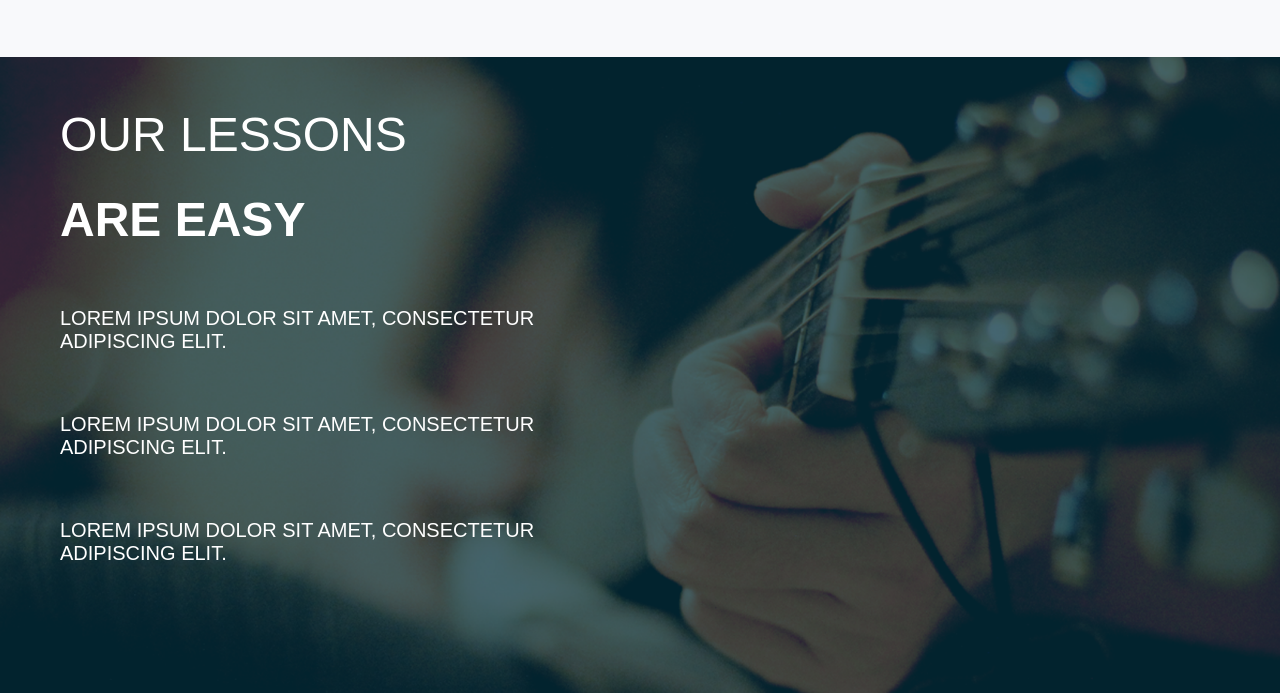
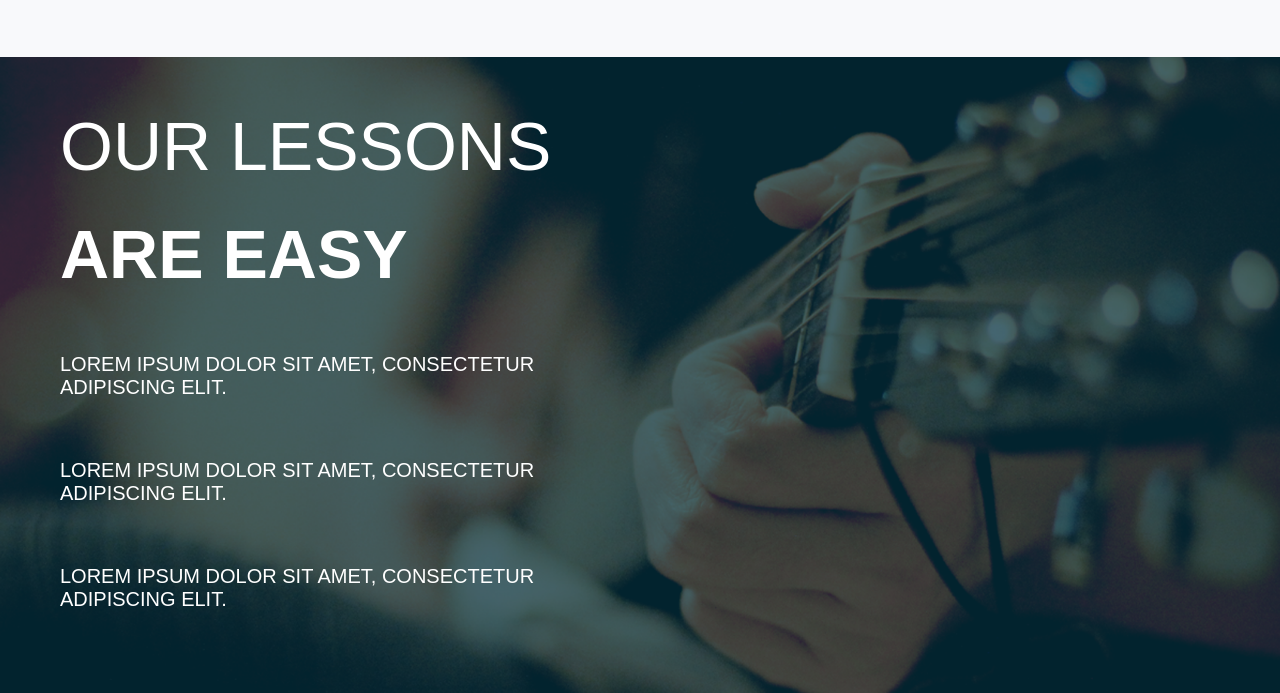
Before and after one commit to h662/sass-tutorial, a plain HTML site: page index.html in a window 1280 px wide. Shown: the part 1430-2123 px from the top of the page. Drawn offline with Linux system fonts and the light colour scheme.

Commit message:
IF Statements

```diff
--- a/scss/mixins.scss
+++ b/scss/mixins.scss
@@ -15,6 +15,9 @@
     display: block;
     text-transform: uppercase;
     font-weight: bold;
+    @include mQ(3000px, 1200px) {
+      font-size: 68px;
+    }
   }
   span.title {
     font-weight: normal;
@@ -40,8 +43,15 @@
   }
 }
 
-@mixin mQ($arg) {
-  @media screen and (max-width: $arg) {
-    @content;
+@mixin mQ($arg...) {
+  @if length($arg) == 1 {
+    @media screen and (max-width: nth($arg, 1)) {
+      @content;
+    }
+  }
+  @if length($arg) == 2 {
+    @media screen and (max-width: nth($arg, 1)) and (min-width: nth($arg, 2)) {
+      @content;
+    }
   }
 }
```
Also changed, not shown: css/styles.css.
